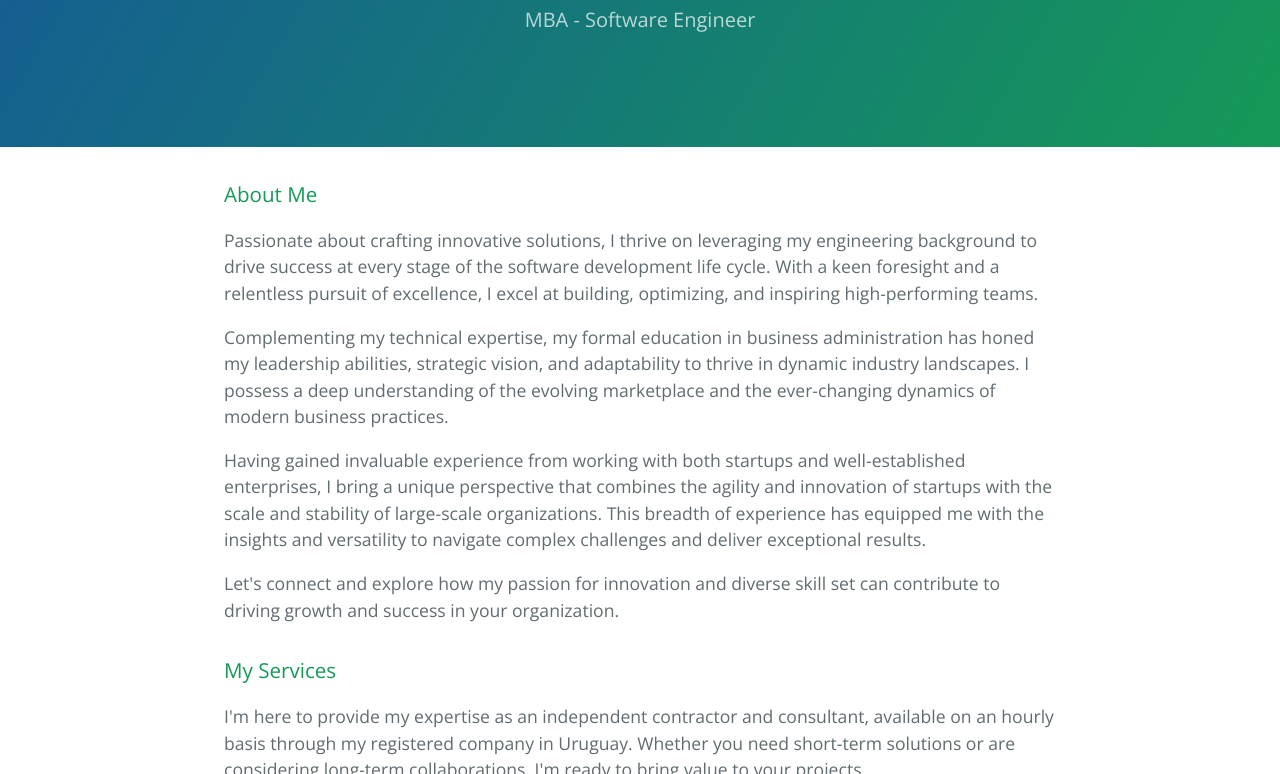
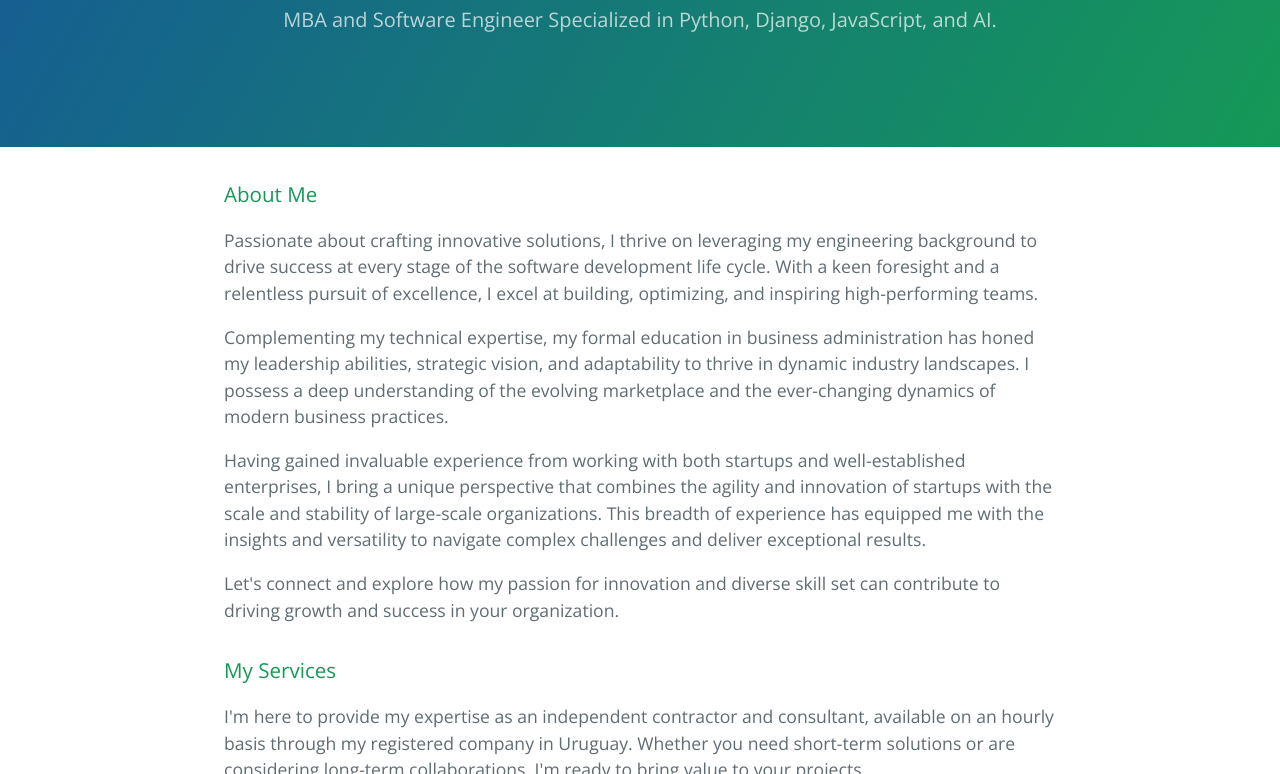
Before and after one commit to narrowfail/personal-page, a plain HTML site: page index.html in a window 1280 px wide. Shown: the part 326-1100 px from the top of the page. Drawn offline with nearby package versions, Linux system fonts and the light colour scheme.

Commit message:
title change

```diff
--- a/index.html
+++ b/index.html
@@ -2,7 +2,7 @@
 <html lang="en-us">
 <head>
     <meta charset="UTF-8">
-    <title>Guillermo Colmenero - Full Stack Software Engineer</title>
+    <title>Guillermo Colmenero - MBA & Software Engineer</title>
     <meta name="viewport" content="width=device-width, initial-scale=1">
     <link rel="stylesheet" type="text/css" href="stylesheets/normalize.css"
           media="screen">
@@ -47,7 +47,7 @@
 
     <h1 class="project-name">Guillermo Colmenero</h1>
 
-    <h2 class="project-tagline">MBA - Software Engineer</h2>
+    <h2 class="project-tagline">MBA and Software Engineer Specialized in Python, Django, JavaScript, and AI.</h2>
 </section>
 
 <section class="main-content">
```
